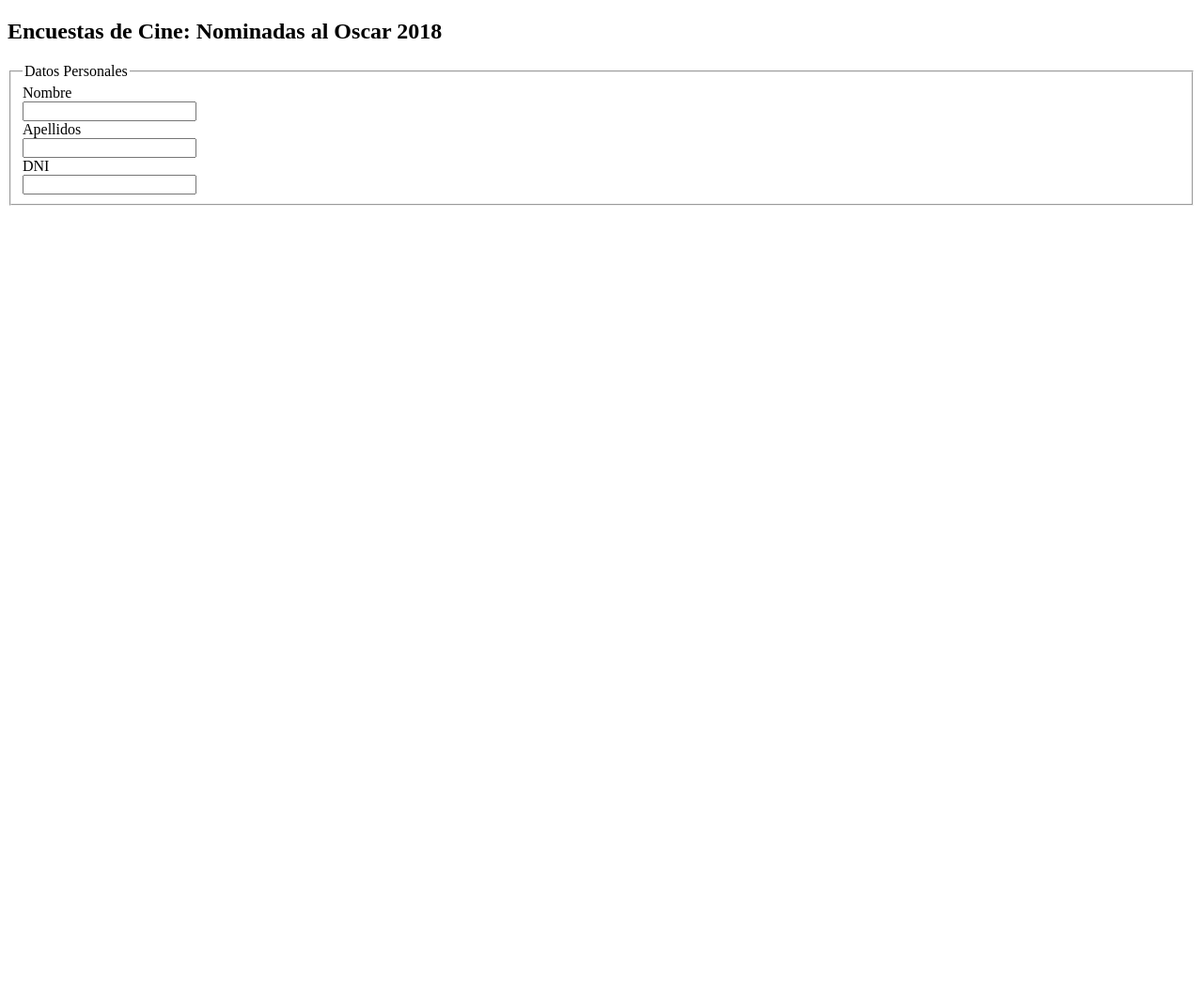
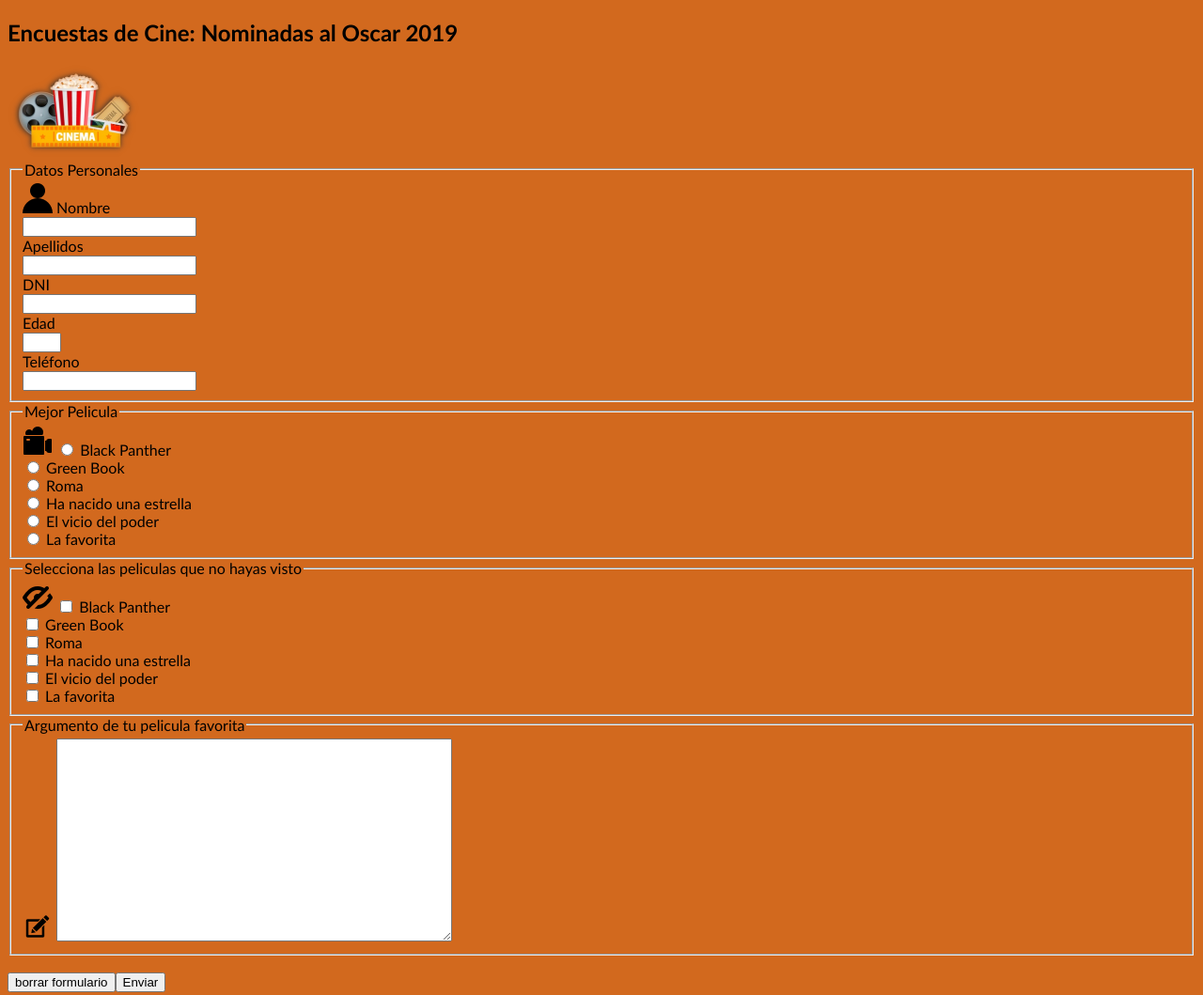
Before and after one commit to franco2199/Server-de-franco-, a plain HTML site: page TrabajosDW2020/Sesion12/index.html in a window 1280 px wide. Shown: the whole page at 94% size. Before the commit the page ends 800 px from the top, so only its background shows below. Drawn offline with Linux system fonts and the light colour scheme.

Commit message:
confirmar

```diff
--- a/TrabajosDW2020/Sesion12/index.html
+++ b/TrabajosDW2020/Sesion12/index.html
@@ -3,13 +3,17 @@
     <head>
         <meta charset="UTF-8">
         <meta name ="viewport" content="width=device-width, initial-scale=1.0">
-        <title>Formulario Encuesta</title>
+        <meta http-equiv="X-UA-Compatible" content="ie=edge">
+        <title>Encuesta Cinematográfica</title>
     </head>
 
     <body>
-        <h2>Encuestas de Cine: Nominadas al Oscar 2018</h2>
+        </style>
+        <h2 style="font-family: calibri;">Encuestas de Cine: Nominadas al Oscar 2019</h2>
+        <img src="img/logocortado.png" alt="Cine" title="Logo de cine">
         <form id="Formulario" name="Formulario 1" method="POST" action="data.php">
-            <fieldset id="Datos Personales">
+            <fieldset style="font-family: calibri;" id="Datos Personales">
+                <img src="img/x2.png">
                 <legend>Datos Personales</legend>
                 <label for="nombre">Nombre</label> <br>
                 <input type="text" name="nombre" id="nombre"><br>
@@ -18,8 +22,49 @@
                 <input type="text" name="apellidos" id="apellidos"><br>
 
                 <label for="dni">DNI</label> <br>
-                <input type="text" name="dni" id="dni"><br>
+                <input type="text" name="dni" id="dni" maxlength="8"><br>
+
+                <label for="edad">Edad</label> <br>
+                <input type="text" name="edad" id="edad" size="2" maxlength="2"> <br>
+
+                <label for="telefono">Teléfono</label> <br>
+                <input type="text" name="telefono" id="telefono" maxlength="9">
             </fieldset>
+
+            <fieldset style="font-family:calibri;">
+                <img src="img/video.png">
+                <legend>Mejor Pelicula</legend>
+                <input type="Radio" name="Pelicula" value="11"> Black Panther<br>
+                <input type="Radio" name="Pelicula" value="22"> Green Book<br>
+                <input type="Radio" name="Pelicula" value="33"> Roma<br>
+                <input type="Radio" name="Pelicula" value="44"> Ha nacido una estrella<br>
+                <input type="Radio" name="Pelicula" value="55"> El vicio del poder<br>
+                <input type="Radio" name="Pelicula" value="66"> La favorita<br>
+            </fieldset>
+
+            <fieldset style="font-family: calibri;">
+                <img src="img/iconfinder_hidden_invisible_hide_eye_private_3994371.png">
+                <legend>Selecciona las peliculas que no hayas visto</legend>
+                <input type="checkbox" name="Pelicula" value="11"> Black Panther<br>
+                <input type="checkbox" name="Pelicula" value="22"> Green Book<br>
+                <input type="checkbox" name="Pelicula" value="33"> Roma<br>
+                <input type="checkbox" name="Pelicula" value="44"> Ha nacido una estrella<br>
+                <input type="checkbox" name="Pelicula" value="55"> El vicio del poder<br>
+                <input type="checkbox" name="Pelicula" value="66"> La favorita<br>
+            </fieldset>
+
+            <fieldset style="font-family: calibri;" id="grupo_argumento">
+                <img src="img/lapiz.png">
+                <legend>Argumento de tu pelicula favorita</legend>
+                <textarea id="argumento" name="argumento" rows="14" cols="50"></textarea>
+            </fieldset>
+            <br>
+            <input type="reset" value="borrar formulario"><input type="submit" value="Enviar">
         </form>
+
+        <body style="background-color:chocolate;">
+
+
+
     </body>
 </html>
```
Also changed, not shown: TrabajosDW2020/Sesion12/img/argumento.png (added), TrabajosDW2020/Sesion12/img/iconfinder_hidden_invisible_hide_eye_private_3994371.png (added), TrabajosDW2020/Sesion12/img/lapiz.png (added), TrabajosDW2020/Sesion12/img/logocortado.png (added), TrabajosDW2020/Sesion12/img/video.png (added), TrabajosDW2020/Sesion12/img/x2.png (added).
